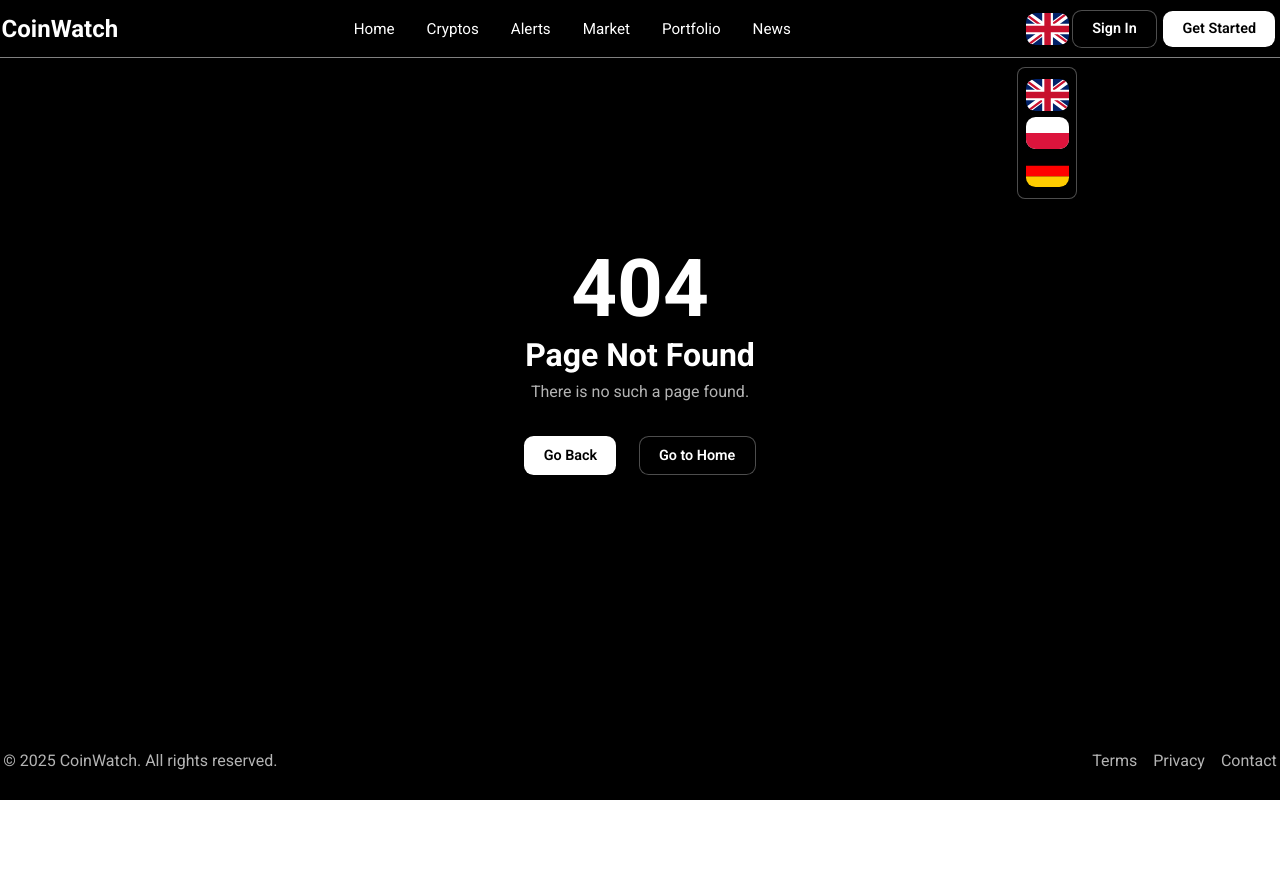
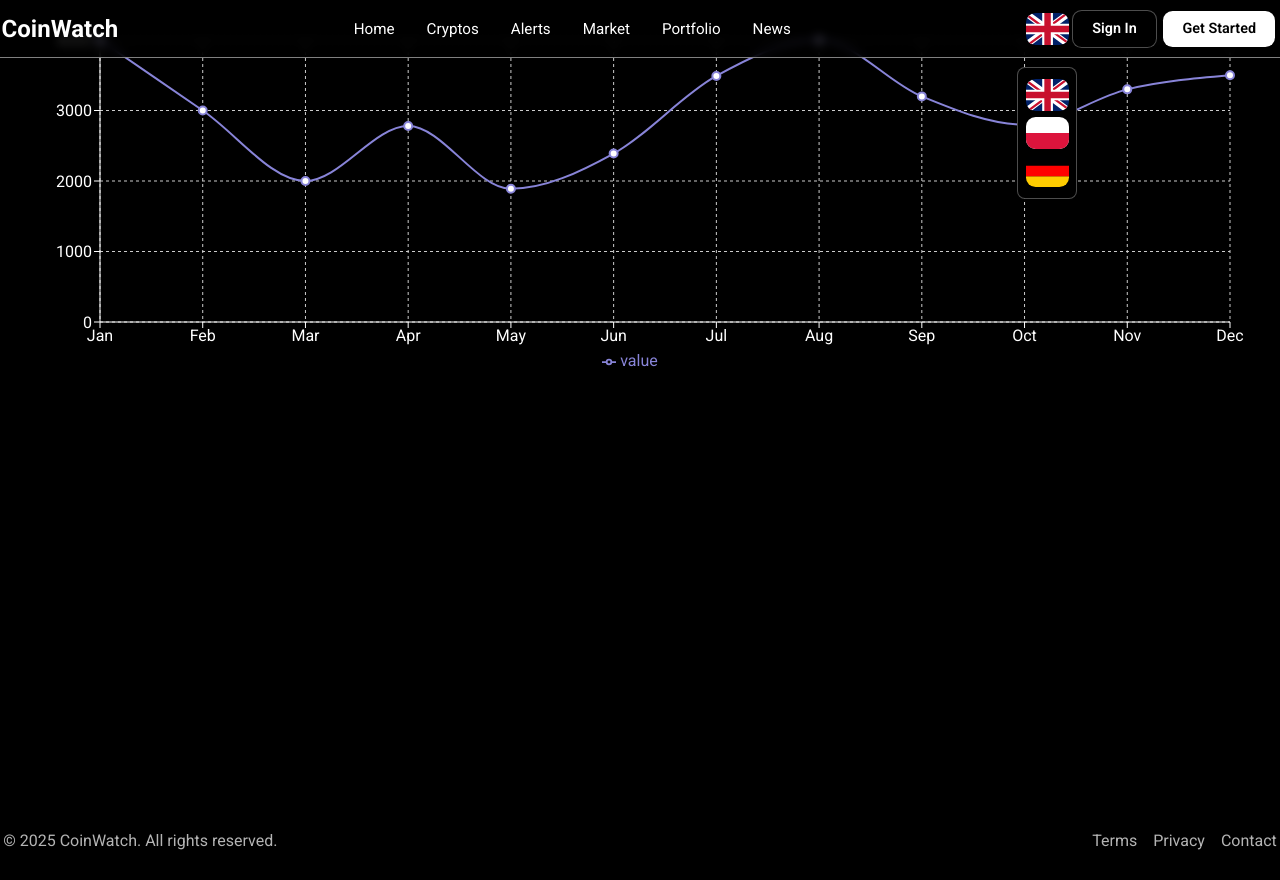
Before and after one commit to jakubzajkowski/coinwatch, a React (Vite) app in the folder frontend/: page /analyse in a window 1280 px wide. Both pictures are taken after a click on the element 1047 px from the left and 28 px from the top of the page. Before the commit the page ends 800 px from the top, so only its background shows below. Built offline with nearby package versions, Linux system fonts and the light colour scheme; no server answers; a web font is replaced by a local one.

Commit message:
Implement analyse page and basic graph

```diff
--- a/frontend/src/App.tsx
+++ b/frontend/src/App.tsx
@@ -22,6 +22,7 @@ import NotFound from "./pages/404.tsx";
 import SignIn from "./pages/SignIn.tsx";
 import Crypto from "./pages/Crypto.tsx";
 import Cryptocurrency from "./pages/CryptoCurrency.tsx";
+import Analyse from './pages/Analyse.tsx';
 
 function App() {
 
@@ -42,6 +43,7 @@ function App() {
                                 <Route path="/sign-in" element={<SignIn />} />
                                 <Route path="/alerts" element={<Alerts />} />
                                 <Route path="/crypto/:id" element={<Crypto />} />
+                                <Route path="/analyse" element={<Analyse />} />
 
                                 <Route path="*" element={<NotFound />} />
                             </Routes>
--- /dev/null
+++ b/frontend/src/components/analyse/AnalyseGraph.tsx
@@ -0,0 +1,90 @@
+import React from 'react';
+import styled, { useTheme } from 'styled-components';
+import {
+    LineChart,
+    Line,
+    XAxis,
+    YAxis,
+    CartesianGrid,
+    Tooltip,
+    Legend,
+    ResponsiveContainer
+} from 'recharts';
+
+const GraphContainer = styled.div`
+    width: 100%;
+    height: 400px;
+    padding: 20px;
+    background-color: ${({ theme }) => theme.colors.secondary};
+    border-radius: 8px;
+    box-shadow: 0 4px 6px rgba(0, 0, 0, 0.1);
+`;
+
+
+interface DataPoint {
+    name: string;
+    value: number;
+}
+
+interface AnalyseGraphProps {
+}
+const mockData: DataPoint[] = [
+    { name: 'Jan', value: 4000 },
+    { name: 'Feb', value: 3000 },
+    { name: 'Mar', value: 2000 },
+    { name: 'Apr', value: 2780 },
+    { name: 'May', value: 1890 },
+    { name: 'Jun', value: 2390 },
+    { name: 'Jul', value: 3490 },
+    { name: 'Aug', value: 4000 },
+    { name: 'Sep', value: 3200 },
+    { name: 'Oct', value: 2800 },
+    { name: 'Nov', value: 3300 },
+    { name: 'Dec', value: 3500 }
+];
+
+const AnalyseGraph: React.FC<AnalyseGraphProps> = () => {
+    const theme = useTheme();
+    return (
+        <GraphContainer>
+            <ResponsiveContainer width="100%" height="100%">
+                <LineChart
+                    data={mockData}
+                    margin={{
+                        top: 20,
+                        right: 30,
+                        left: 20,
+                        bottom: 10
+                    }}
+                >
+                    <CartesianGrid strokeDasharray="3 3" />
+                    <XAxis
+                        dataKey="name"
+                        stroke={theme.colors.primary}
+                    />
+                    <YAxis
+                        stroke={theme.colors.primary}
+                    />
+                    <Tooltip
+                        contentStyle={{
+                            border: 'none',
+                            borderRadius: '4px',
+                            boxShadow: '0 2px 4px rgba(0,0,0,0.1)'
+                        }}
+                    />
+                    <Legend />
+                    <Line
+                        type="monotone"
+                        dataKey="value"
+                        stroke="#8884d8"
+                        strokeWidth={2}
+                        dot={{ r: 4 }}
+                        activeDot={{ r: 8 }}
+                    />
+                </LineChart>
+            </ResponsiveContainer>
+        </GraphContainer>
+    );
+};
+
+export default AnalyseGraph;
--- a/frontend/src/pages/Alerts.tsx
+++ b/frontend/src/pages/Alerts.tsx
@@ -69,7 +69,6 @@ const SubPanel = styled.div`
 const Alerts = () =>{
     const { isAuthenticated } = useSelector((state: RootState) => state.auth);
     const [isConfigureAlertsModal, setIsConfigureAlertsModal] = useState<boolean>(false);
-
     if(isAuthenticated){
         return <Container>
             {isConfigureAlertsModal && <ConfigureAlertsModal setIsOpen={setIsConfigureAlertsModal}/>}
--- /dev/null
+++ b/frontend/src/pages/Analyse.tsx
@@ -0,0 +1,18 @@
+import styled from "styled-components";
+import AnalyseGraph from "../components/analyse/AnalyseGraph";
+
+const Container = styled.div`
+    width: 100%;
+    min-height: 100vh;
+    background-color: ${props => props.theme.colors.secondary};
+`;
+
+const Analyse = () => {
+    return (
+        <Container>
+            <AnalyseGraph />
+        </Container>
+    );
+};
+
+export default Analyse;
--- a/frontend/src/pages/Notifications.tsx
+++ b/frontend/src/pages/Notifications.tsx
@@ -9,13 +9,15 @@ import {RootState} from "../redux/store.ts";
 const Notifications = () => {
     const [messages, setMessages] = useState<string[]>([]);
     const { subscribe, unsubscribe, sendMessage, connected } = useWebSocketClient(import.meta.env.VITE_WS_API_URL);
-    const { user} = useSelector((state: RootState) => state.auth);
+    const { user } = useSelector((state: RootState) => state.auth);
 
     useEffect(() => {
         let subscription: StompSubscription | null = null;
-
+        console.log("connected xd");
         if (connected) {
-            subscription = subscribe(`/user/${user?.id}/topic/crypto-alerts`, (message: string) => {
+            console.log("connected xd");
+            subscription = subscribe(`/analyse/test`, (message: string) => {
+                console.log("message", message);
                 setMessages(prevMessages => [...prevMessages, message]);
             }) as StompSubscription;
         }
```
